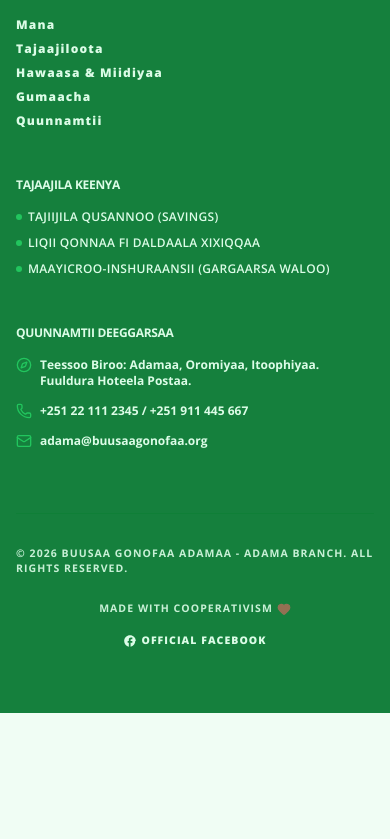
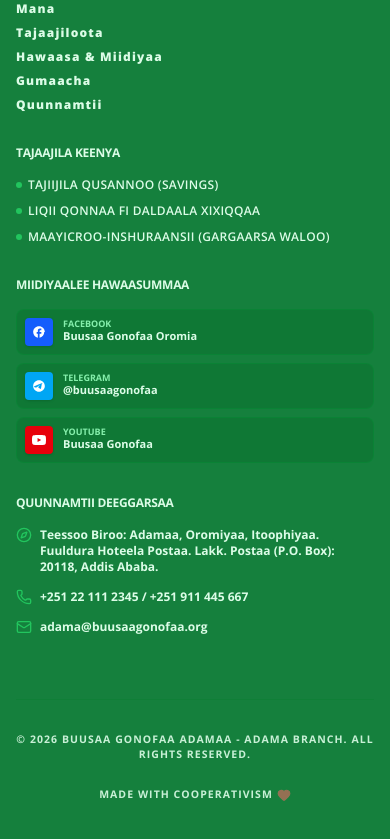
Before and after one commit to dura-s/Buusaa-Gonofaa, a React (Vite) app: page / in a window 390 px wide. Shown: the part 10371-11210 px from the top of the page. Before the commit the page ends 11084 px from the top, so only its background shows below. Built offline with nearby package versions, Linux system fonts and the light colour scheme.

Commit message:
feat: update contact details and donation portal
- Add P.O. Box information to contact sections
- Include Siinqee Bank in contribution options
- Update footer and overview layouts for better responsiveness

```diff
--- a/src/components/Contact.tsx
+++ b/src/components/Contact.tsx
@@ -15,9 +15,9 @@ export default function Contact({ language }: ContactProps) {
     hq: {
       title: { om: "Waajira Ol’aanaa Adamaa (HQ)", am: "የአዳማ ዋና መስሪያ ቤት", en: "Adama Central Headquarters (HQ)" },
       address: {
-        om: "Zoonii daldalaa Gadaa, Gamoo B, Kella 3ffaa, Adamaa, Oromiyaa",
-        am: "ገዳ የንግድ ማዕከል፣ ፎቅ 3፣ ቢሮ ቁጥር 302፣ አዳማ፣ ኦርሚያ",
-        en: "Gadaa Trade Center, Block B, 3rd Floor, Suite 304, Adama, Oromia, Ethiopia"
+        om: "Zoonii daldalaa Gadaa, Gamoo B, Kella 3ffaa, Adamaa, Oromiyaa. Lakk. Postaa (P.O. Box): 20118, Addis Ababa.",
+        am: "ገዳ የንግድ ማዕከል፣ ፎቅ 3፣ ቢሮ ቁጥር 302፣ አዳማ፣ ኦርሚያ። የፖስታ ሳጥን ቁጥር (P.O. Box): 20118፣ አዲስ አበባ።",
+        en: "Gadaa Trade Center, Block B, 3rd Floor, Suite 304, Adama, Oromia, Ethiopia. P.O. Box: 20118, Addis Ababa."
       },
       phone: "+251 22 111 2345 / +251 911 445 667",
       email: "adama.hq@buusaagonofaa.org",
--- a/src/components/ContributionPortal.tsx
+++ b/src/components/ContributionPortal.tsx
@@ -136,6 +136,12 @@ export default function ContributionPortal({ language }: ContributionPortalProps
       bankName: "Commercial Bank of Ethiopia (CBE)",
       accName: "Buusaa Gonofaa Oromiyaa - Damee Adamaa",
       accNumber: "1000293102391",
+      branch: "Adama Main Branch"
+    },
+    sinqe: {
+      bankName: "Siinqee Bank (Baankii Siinqee)",
+      accName: "Buusaa Gonofaa Oromiyaa - Damee Adamaa",
+      accNumber: "1019283110293",
       branch: "Adama Main Branch"
     },
     cbe_birr: {
@@ -379,7 +385,7 @@ export default function ContributionPortal({ language }: ContributionPortalProps
                       <label className="text-xs font-bold text-emerald-950 uppercase tracking-wider block">
                         {language === 'om' ? 'Karaa Kaffaltii Filadhu' : language === 'am' ? 'ለመደገፍ የሚጠቀሙበት የባንክ ሥርዓተ ሥልት ይምረጡ' : 'Select Funding Account / Payment Gateway Option'}
                       </label>
-                      <div className="grid grid-cols-2 sm:grid-cols-4 gap-2">
+                      <div className="grid grid-cols-2 sm:grid-cols-3 md:grid-cols-5 gap-2">
                         {!formData.isDiaspora ? (
                           <>
                             <button
@@ -393,6 +399,19 @@ export default function ContributionPortal({ language }: ContributionPortalProps
                             >
                               <span className="text-[10px] font-bold uppercase tracking-wider bg-orange-100 text-orange-850 px-1.5 py-0.5 rounded text-center shrink-0">CBE</span>
                               <span className="text-[10px] font-extrabold mt-2 text-slate-800 leading-tight">CBE Bank</span>
+                            </button>
+
+                            <button
+                              type="button"
+                              onClick={() => setFormData(prev => ({ ...prev, paymentMethod: 'sinqe' }))}
+                              className={`p-3 rounded-xl border text-left flex flex-col justify-between h-20 transition-all ${
+                                formData.paymentMethod === 'sinqe'
+                                  ? 'border-[#0B6B3A] bg-emerald-50/40 text-emerald-950 ring-2 ring-[#0B6B3A]/10'
+                                  : 'border-emerald-100 bg-white hover:border-emerald-200'
+                              }`}
+                            >
+                              <span className="text-[10px] font-bold uppercase tracking-wider bg-amber-100 text-amber-900 px-1.5 py-0.5 rounded text-center shrink-0">Siinqee</span>
+                              <span className="text-[10px] font-extrabold mt-2 text-slate-800 leading-tight">Siinqee Bank</span>
                             </button>
 
                             <button
@@ -430,7 +449,7 @@ export default function ContributionPortal({ language }: ContributionPortalProps
                             formData.paymentMethod === 'paypal'
                               ? 'border-[#0B6B3A] bg-emerald-50/40 text-emerald-950 ring-2 ring-[#0B6B3A]/10'
                               : 'border-emerald-100 bg-white hover:border-emerald-200'
-                          } ${formData.isDiaspora ? 'col-span-4' : ''}`}
+                          } ${formData.isDiaspora ? 'col-span-full' : ''}`}
                         >
                           <span className="text-[10px] font-bold uppercase tracking-wider bg-blue-50 text-blue-900 px-1.5 py-0.5 rounded text-center shrink-0">PayPal</span>
                           <span className="text-[10px] font-extrabold mt-2 text-slate-800 leading-tight">PayPal</span>
@@ -466,6 +485,34 @@ export default function ContributionPortal({ language }: ContributionPortalProps
                               className="text-[10px] text-[#0B6B3A] font-bold uppercase tracking-wider hover:text-emerald-900 inline-flex items-center gap-1 mt-1 justify-end w-full cursor-pointer"
                             >
                               {copiedText === 'cbe_acc' ? (
+                                <><Check className="w-3.5 h-3.5 text-emerald-600" /> <span>Account Copied!</span></>
+                              ) : (
+                                <><Copy className="w-3.5 h-3.5" /> <span>Click to Copy Account</span></>
+                              )}
+                            </button>
+                          </div>
+                        )}
+
+                        {formData.paymentMethod === 'sinqe' && (
+                          <div className="text-[11.5px] space-y-2">
+                            <div className="flex justify-between">
+                              <span className="text-gray-500 font-bold uppercase text-[9px]">Bank Name</span>
+                              <span className="font-bold text-emerald-950">{bankDetails.sinqe.bankName}</span>
+                            </div>
+                            <div className="flex justify-between">
+                              <span className="text-gray-500 font-bold uppercase text-[9px]">Account Name</span>
+                              <span className="font-extrabold text-emerald-950">{bankDetails.sinqe.accName}</span>
+                            </div>
+                            <div className="flex justify-between items-center bg-white px-3 py-1.5 rounded-lg border border-emerald-100">
+                              <span className="text-gray-500 font-bold uppercase text-[9px]">Account Number</span>
+                              <span className="font-mono font-extrabold text-[#0B6B3A] text-xs">{bankDetails.sinqe.accNumber}</span>
+                            </div>
+                            <button
+                              type="button"
+                              onClick={() => handleCopyToClipboard(bankDetails.sinqe.accNumber, 'sinqe_acc')}
+                              className="text-[10px] text-[#0B6B3A] font-bold uppercase tracking-wider hover:text-emerald-900 inline-flex items-center gap-1 mt-1 justify-end w-full cursor-pointer"
+                            >
+                              {copiedText === 'sinqe_acc' ? (
                                 <><Check className="w-3.5 h-3.5 text-emerald-600" /> <span>Account Copied!</span></>
                               ) : (
                                 <><Copy className="w-3.5 h-3.5" /> <span>Click to Copy Account</span></>
@@ -626,6 +673,7 @@ export default function ContributionPortal({ language }: ContributionPortalProps
                         <span className="text-[9.5px] uppercase font-bold text-gray-500 block">Sponsor Destination Account</span>
                         <span className="font-extrabold text-emerald-950">
                           {formData.paymentMethod === 'cbe' && bankDetails.cbe.bankName}
+                          {formData.paymentMethod === 'sinqe' && bankDetails.sinqe.bankName}
                           {formData.paymentMethod === 'cbe_birr' && bankDetails.cbe_birr.bankName}
                           {formData.paymentMethod === 'telebirr' && bankDetails.telebirr.bankName}
                           {formData.paymentMethod === 'paypal' && bankDetails.paypal.provider}
--- a/src/components/Footer.tsx
+++ b/src/components/Footer.tsx
@@ -22,7 +22,7 @@ export default function Footer({ language, setActiveTab }: FooterProps) {
       <div className="w-full px-4 sm:px-8 lg:px-12 xl:px-16 py-16">
 
         {/* Foot top level divider columns */}
-        <div className="grid grid-cols-1 md:grid-cols-4 gap-12 font-sans text-left">
+        <div className="grid grid-cols-1 sm:grid-cols-2 lg:grid-cols-5 gap-8 lg:gap-12 font-sans text-left">
 
           {/* Col 1 Brand detail */}
           <div className="space-y-4">
@@ -61,7 +61,7 @@ export default function Footer({ language, setActiveTab }: FooterProps) {
               <li>
                 <button
                   onClick={() => handleFootNav('home')}
-                  className="hover:text-white transition-colors text-emerald-100 cursor-pointer"
+                  className="hover:text-white transition-colors text-emerald-100 cursor-pointer text-left"
                 >
                   {translations.navHome[language]}
                 </button>
@@ -69,7 +69,7 @@ export default function Footer({ language, setActiveTab }: FooterProps) {
               <li>
                 <button
                   onClick={() => handleFootNav('services')}
-                  className="hover:text-white transition-colors text-emerald-100 cursor-pointer"
+                  className="hover:text-white transition-colors text-emerald-100 cursor-pointer text-left"
                 >
                   {translations.navServices[language]}
                 </button>
@@ -77,7 +77,7 @@ export default function Footer({ language, setActiveTab }: FooterProps) {
               <li>
                 <button
                   onClick={() => handleFootNav('community')}
-                  className="hover:text-white transition-colors text-emerald-100 cursor-pointer"
+                  className="hover:text-white transition-colors text-emerald-100 cursor-pointer text-left"
                 >
                   {translations.navCommunity[language]}
                 </button>
@@ -85,7 +85,7 @@ export default function Footer({ language, setActiveTab }: FooterProps) {
               <li>
                 <button
                   onClick={() => handleFootNav('contribution')}
-                  className="hover:text-white transition-colors text-emerald-100 cursor-pointer"
+                  className="hover:text-white transition-colors text-emerald-100 cursor-pointer text-left"
                 >
                   {translations.navContribution[language]}
                 </button>
@@ -93,7 +93,7 @@ export default function Footer({ language, setActiveTab }: FooterProps) {
               <li>
                 <button
                   onClick={() => handleFootNav('contact')}
-                  className="hover:text-white transition-colors text-emerald-100 cursor-pointer"
+                  className="hover:text-white transition-colors text-emerald-100 cursor-pointer text-left"
                 >
                   {translations.navContact[language]}
                 </button>
@@ -123,7 +123,70 @@ export default function Footer({ language, setActiveTab }: FooterProps) {
             </ul>
           </div>
 
-          {/* Col 4 Emergency contact summary details */}
+          {/* Col 4 Official Social Media Channels List */}
+          <div className="space-y-4">
+            <h4 className="text-xs font-extrabold text-[#DCFCE7] tracking-widest uppercase">
+              {language === 'om' ? 'Miidiyaalee Hawaasummaa' : language === 'am' ? 'የማህበራዊ ሚዲያ ገጾች' : 'Official Channels'}
+            </h4>
+
+            <div className="flex flex-col gap-2">
+              <a
+                href="https://www.facebook.com/busagonofaoromia/"
+                target="_blank"
+                rel="noopener noreferrer"
+                className="flex items-center gap-2.5 p-2 rounded-lg bg-emerald-900/25 border border-emerald-700/30 hover:border-[#DCFCE7] hover:bg-emerald-800/30 transition-all text-[#DCFCE7] hover:text-white group cursor-pointer"
+                id="footer-facebook-channel-list-item"
+              >
+                <div className="w-7 h-7 rounded bg-blue-600 flex items-center justify-center shrink-0 shadow text-white group-hover:scale-105 transition-transform">
+                  <svg className="w-3.5 h-3.5 fill-current" viewBox="0 0 24 24">
+                    <path d="M22 12c0-5.52-4.48-10-10-10S2 6.48 2 12c0 4.84 3.44 8.87 8 9.8V15H8v-3h2V9.5C10 7.57 11.57 6 13.5 6H16v3h-2c-.55 0-1 .45-1 1v2h3v3h-3v6.95c4.56-.93 8-4.96 8-9.75z" />
+                  </svg>
+                </div>
+                <div className="flex flex-col min-w-0">
+                  <span className="text-[9px] uppercase font-bold text-emerald-300 leading-none">Facebook</span>
+                  <span className="text-[11px] font-bold truncate">Buusaa Gonofaa Oromia</span>
+                </div>
+              </a>
+
+              <a
+                href="https://t.me/buusaagonofaa"
+                target="_blank"
+                rel="noopener noreferrer"
+                className="flex items-center gap-2.5 p-2 rounded-lg bg-emerald-900/25 border border-emerald-700/30 hover:border-[#DCFCE7] hover:bg-emerald-800/30 transition-all text-[#DCFCE7] hover:text-white group cursor-pointer"
+                id="footer-telegram-channel-list-item"
+              >
+                <div className="w-7 h-7 rounded bg-sky-500 flex items-center justify-center shrink-0 shadow text-white group-hover:scale-105 transition-transform">
+                  <svg className="w-3.5 h-3.5 fill-current" viewBox="0 0 24 24">
+                    <path d="M12 2C6.48 2 2 6.48 2 12s4.48 10 10 10 10-4.48 10-10S17.52 2 12 2zm4.64 6.8c-.15 1.58-.8 5.42-1.13 7.19-.14.75-.42 1-.68 1.03-.58.05-1.02-.38-1.58-.75-.88-.58-1.38-.94-2.23-1.5-.99-.65-.35-1.01.22-1.59.15-.15 2.71-2.48 2.76-2.69.01-.03.01-.14-.07-.2-.08-.06-.19-.04-.27-.02-.12.02-1.96 1.25-5.54 3.66-.52.36-1 .53-1.42.52-.47-.01-1.37-.27-2.03-.49-.82-.27-1.47-.41-1.42-.87.03-.24.36-.49.99-.75 3.89-1.69 6.48-2.8 7.78-3.33 3.69-1.5 4.46-1.76 4.96-1.77.11 0 .36.03.52.16.14.12.18.28.2.45-.02.07-.02.16-.03.22z" />
+                  </svg>
+                </div>
+                <div className="flex flex-col min-w-0">
+                  <span className="text-[9px] uppercase font-bold text-emerald-300 leading-none">Telegram</span>
+                  <span className="text-[11px] font-bold truncate">@buusaagonofaa</span>
+                </div>
+              </a>
+
+              <a
+                href="https://www.youtube.com/@BuusaaGonofaaOromiyaa"
+                target="_blank"
+                rel="noopener noreferrer"
+                className="flex items-center gap-2.5 p-2 rounded-lg bg-emerald-900/25 border border-emerald-700/30 hover:border-[#DCFCE7] hover:bg-emerald-800/30 transition-all text-[#DCFCE7] hover:text-white group cursor-pointer"
+                id="footer-youtube-channel-list-item"
+              >
+                <div className="w-7 h-7 rounded bg-red-600 flex items-center justify-center shrink-0 shadow text-white group-hover:scale-105 transition-transform">
+                  <svg className="w-3.5 h-3.5 fill-current" viewBox="0 0 24 24">
+                    <path d="M23.498 6.163a3.003 3.003 0 0 0-2.11-2.11C19.518 3.545 12 3.545 12 3.545s-7.518 0-9.388.508a3.003 3.003 0 0 0-2.11 2.11C0 8.033 0 12 0 12s0 3.967.502 5.837a3.003 3.003 0 0 0 2.11 2.11c1.87.508 9.388.508 9.388.508s7.518 0 9.388-.508a3.003 3.003 0 0 0 2.11-2.11C24 15.967 24 12 24 12s0-3.967-.502-5.837zM9.545 15.568V8.432L15.818 12l-6.273 3.568z" />
+                  </svg>
+                </div>
+                <div className="flex flex-col min-w-0">
+                  <span className="text-[9px] uppercase font-bold text-emerald-300 leading-none">YouTube</span>
+                  <span className="text-[11px] font-bold truncate">Buusaa Gonofaa</span>
+                </div>
+              </a>
+            </div>
+          </div>
+
+          {/* Col 5 Emergency contact summary details */}
           <div className="space-y-4">
             <h4 className="text-xs font-extrabold text-[#DCFCE7] tracking-widest uppercase">
               {language === 'om' ? 'Quunnamtii Deeggarsaa' : language === 'am' ? 'የቅርንጫፉ ዋና መረጃ' : 'Adama Headquarters'}
@@ -154,7 +217,7 @@ export default function Footer({ language, setActiveTab }: FooterProps) {
         {/* Bottom footer credit panel */}
         <div className="mt-16 pt-8 border-t border-emerald-800/30 flex flex-col sm:flex-row items-center justify-between gap-6 text-[10.5px] font-bold text-emerald-100 uppercase tracking-widest">
 
-          <div className="text-emerald-100/90">
+          <div className="text-emerald-100/90 text-center sm:text-left">
             &copy; {localTimeAndDate} {translations.appName[language]} - Adama Branch. All Rights Reserved.
           </div>
 
@@ -163,21 +226,6 @@ export default function Footer({ language, setActiveTab }: FooterProps) {
               <span>Made with Cooperativism</span>
               <Heart className="w-3.5 h-3.5 fill-current text-red-400 animate-pulse" />
             </div>
-
-            <span className="hidden sm:inline text-emerald-800/40">&bull;</span>
-
-            <a
-              href="https://web.facebook.com/busagonofaoromia/photos/?_rdc=1&_rdr"
-              target="_blank"
-              rel="noopener noreferrer"
-              className="text-[#DCFCE7] hover:text-white hover:underline font-extrabold flex items-center gap-1"
-              id="footer-facebook-link-direct"
-            >
-              <svg className="w-3.5 h-3.5 fill-current text-[#DCFCE7]" viewBox="0 0 24 24">
-                <path d="M22 12c0-5.52-4.48-10-10-10S2 6.48 2 12c0 4.84 3.44 8.87 8 9.8V15H8v-3h2V9.5C10 7.57 11.57 6 13.5 6H16v3h-2c-.55 0-1 .45-1 1v2h3v3h-3v6.95c4.56-.93 8-4.96 8-9.75z" />
-              </svg>
-              <span>Official Facebook</span>
-            </a>
           </div>
 
         </div>
--- a/src/translations.ts
+++ b/src/translations.ts
@@ -238,9 +238,9 @@ export const translations: Record<string, Record<Language, string>> = {
     en: "Visit our executive offices in Adama or request information using the form below."
   },
   contactOfficeAddress: {
-    om: "Teessoo Biroo: Adamaa, Oromiyaa, Itoophiyaa. Fuuldura Hoteela Postaa.",
-    am: "አድራሻ አዳማ፣ ኦሮሚያ፣ ኢትዮጵያ (ፖስታ ቤት ፊት ለፊት)",
-    en: "Address: Adama, Oromia, Ethiopia (Opposite Central Post Office Area)"
+    om: "Teessoo Biroo: Adamaa, Oromiyaa, Itoophiyaa. Fuuldura Hoteela Postaa. Lakk. Postaa (P.O. Box): 20118, Addis Ababa.",
+    am: "አድራሻ አዳማ፣ ኦሮሚያ፣ ኢትዮጵያ (ፖስታ ቤት ፊት ለፊት)፤ የፖስታ ሳጥን ቁጥር (P.O. Box): 20118፣ አዲስ አበባ።",
+    en: "Address: Adama, Oromia, Ethiopia (Opposite Central Post Office Area) | P.O. Box: 20118, Addis Ababa."
   },
   contactPhoneLabel: {
     om: "Bilbila Biroo",
```
Also changed, not shown: src/components/HomeOverview.tsx (+19 -0 lines).
